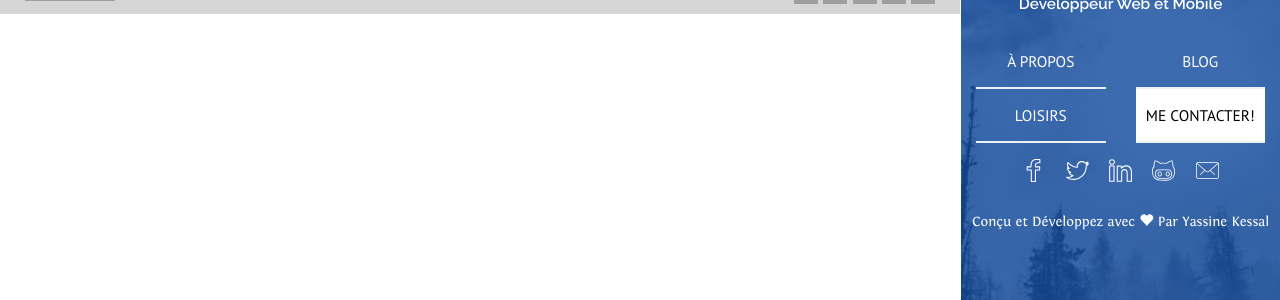
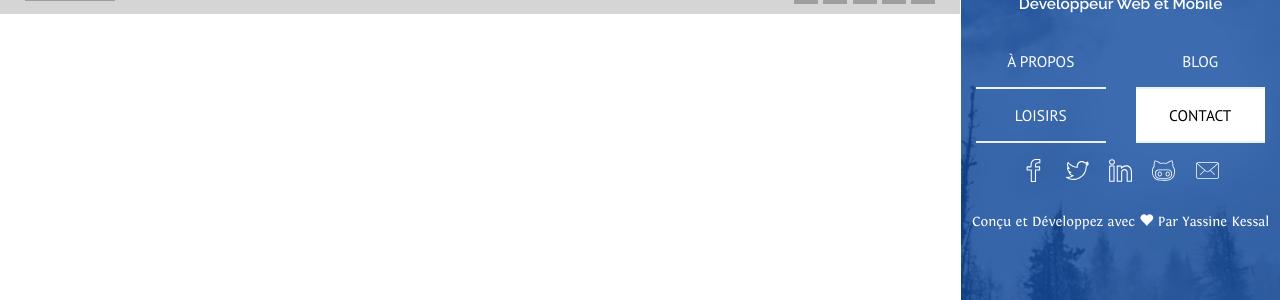
Before and after one commit to yassine-kessal/yassine-kessal.github.io, a Jekyll site: the page built from contact_success.html, in a window 1280 px wide. Shown: the part 296-596 px from the top of the page. Built offline with Jekyll 4.4.1, drawn with Linux system fonts in a browser that asks for light colours; nearby versions of some CDN libraries; grey boxes are pictures that could not be loaded.

Commit message:
amélioration

```diff
--- a/_includes/navigation.html
+++ b/_includes/navigation.html
@@ -2,6 +2,6 @@
 <li class="col-sm-6"><a {% if page.url == '/' %} class="active" {% endif %} href="{{site.url}}/">À PROPOS</a></li>
 <li class="col-sm-6"><a {% if page.url contains 'journal' %} class="active" {% endif %} href="{{site.url}}/journal">BLOG</a></li>
 <li class="col-sm-6"><a {% if page.url contains '/loisirs' %} class="active" {% endif %} href="{{site.url}}/loisirs">LOISIRS</a></li>
-<li class="col-sm-6"><a {% if page.url contains 'contact' %} class="active" {% endif %} href="{{site.url}}/contact">ME CONTACTER!</a></li>
+<li class="col-sm-6"><a {% if page.url contains 'contact' %} class="active" {% endif %} href="{{site.url}}/contact">CONTACT</a></li>
 </div>
 <div class="clearfix"></div>
```
